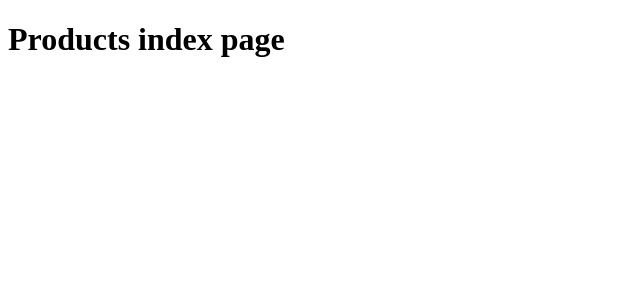
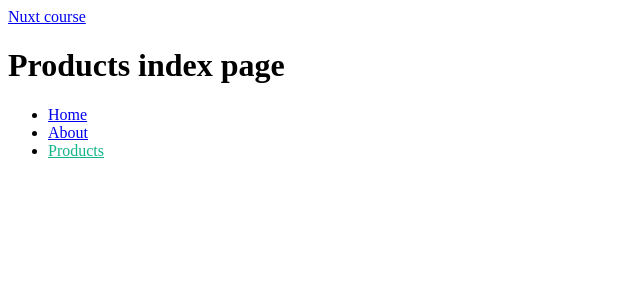
Before and after one commit to Ibochkarev/nuxt3-crash-course, a Nuxt app: page /products in a window 1280 px wide. Shown: the top 300 px of the page, without its empty margins (0-640 px from the left). Built offline with nearby package versions, Linux system fonts and the light colour scheme.

Commit message:
Добавлены layouts

```diff
--- /dev/null
+++ b/layouts/default.vue
@@ -0,0 +1,25 @@
+<template>
+  <div>
+    <header>
+      <nav>
+        <NuxtLink to="/">Nuxt course</NuxtLink>
+
+        <ul>
+          <li><NuxtLink to="/">Home</NuxtLink></li>
+          <li><NuxtLink to="/about">About</NuxtLink></li>
+          <li><NuxtLink to="/products">Products</NuxtLink></li>
+        </ul>
+      </nav>
+    </header>
+
+    <div>
+      <slot />
+    </div>
+  </div>
+</template>
+
+<style scoped>
+.router-link-exact-active {
+  color: #12b488;
+}
+</style>
--- /dev/null
+++ b/layouts/products.vue
@@ -0,0 +1,28 @@
+<template>
+  <div>
+    <header>
+      <nav>
+        <NuxtLink to="/">Nuxt course</NuxtLink>
+      </nav>
+    </header>
+
+    <div>
+      <slot />
+    </div>
+
+    <footer>
+      <ul>
+        <li><NuxtLink to="/">Home</NuxtLink></li>
+        <li><NuxtLink to="/about">About</NuxtLink></li>
+        <li><NuxtLink to="/products">Products</NuxtLink></li>
+      </ul>
+    </footer>
+
+  </div>
+</template>
+
+<style scoped>
+.router-link-exact-active {
+  color: #12b488;
+}
+</style>
--- a/pages/products/[id].vue
+++ b/pages/products/[id].vue
@@ -5,7 +5,11 @@
 </template>
 
 <script setup>
-  const { id } = useRoute().params
+const { id } = useRoute().params
+
+definePageMeta({
+  layout: 'products'
+})
 </script>
 
 <style scoped>
--- a/pages/products/index.vue
+++ b/pages/products/index.vue
@@ -5,7 +5,9 @@
 </template>
 
 <script setup>
-
+definePageMeta({
+  layout: 'products'
+})
 </script>
 
 <style scoped>
```
